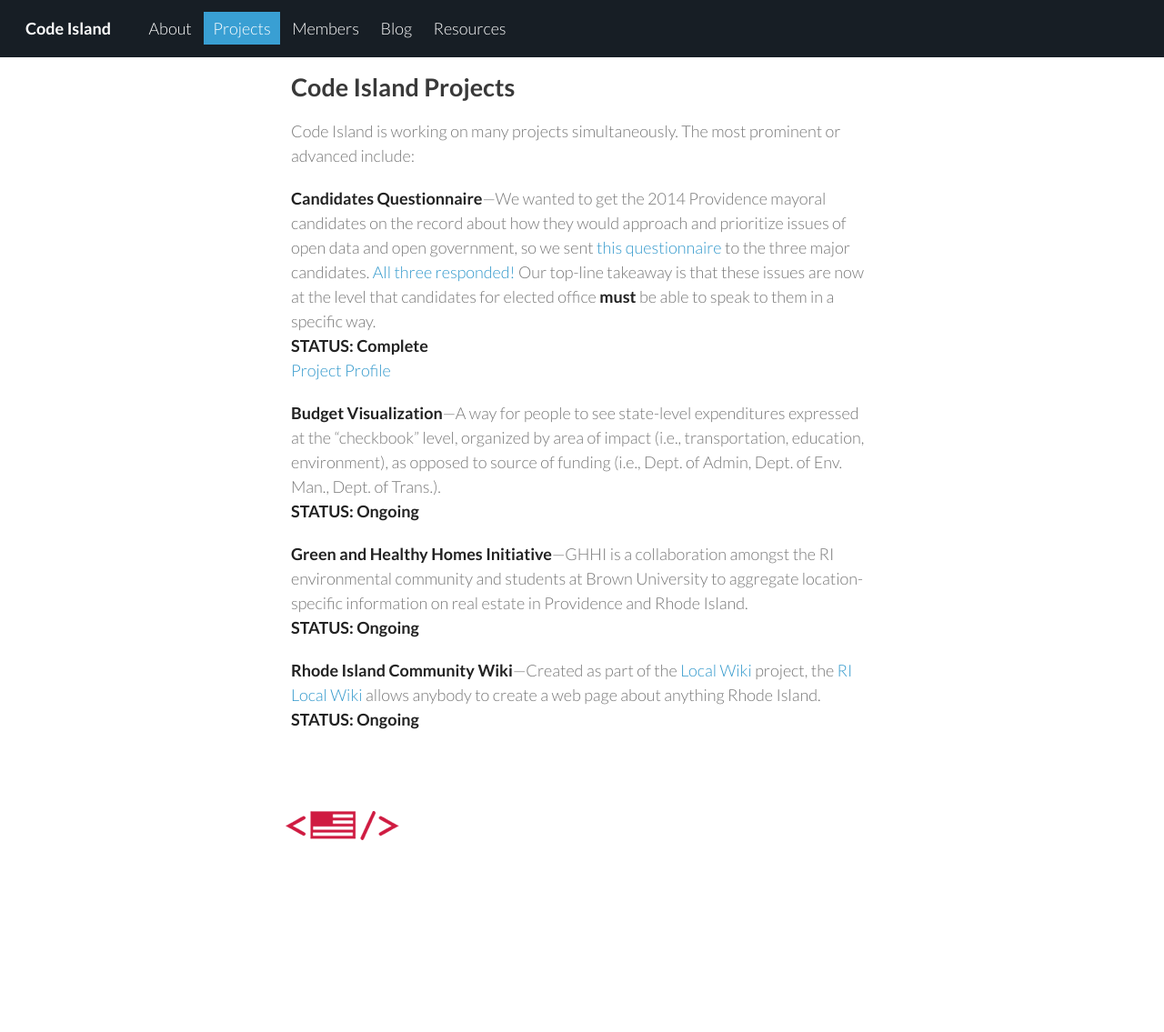
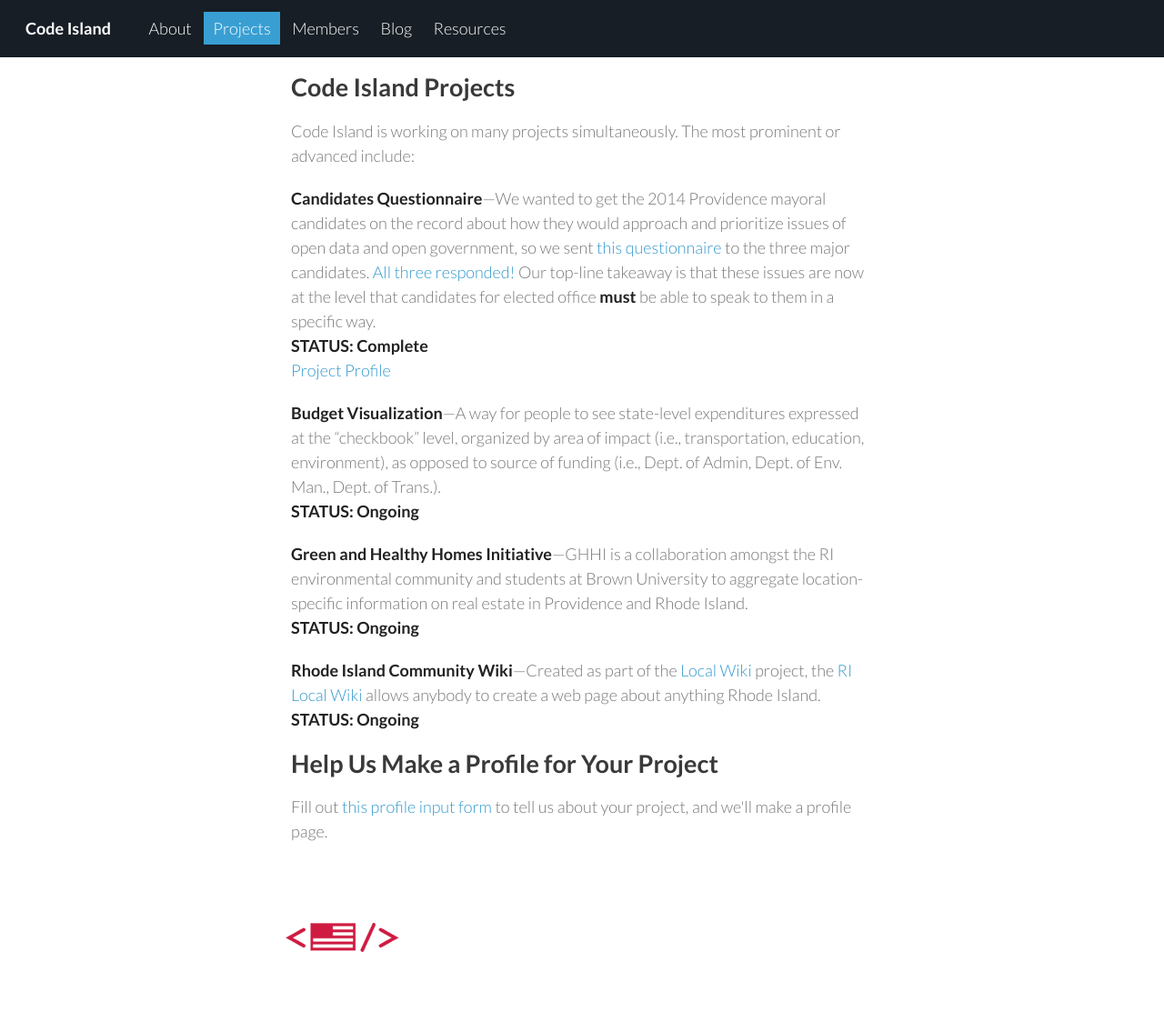
Before and after one commit to codeisland/codeisland.github.io, a Jekyll site: the page built from projects/index.html, in a window 1280 px wide. Shown: the whole page at 91% size. Built offline with Jekyll 4.4.1, drawn with Linux system fonts in a browser that asks for light colours; before the commit the page ends 1012 px from its top, so only the background shows below that.

Commit message:
Update index.html
Added link to profile input form.

```diff
--- a/projects/index.html
+++ b/projects/index.html
@@ -24,3 +24,5 @@
   <strong>Rhode Island Community Wiki</strong>—Created as part of the <a title="Local Wiki is a world-wide project to document everything everywhere" href="http://localwiki.net/">Local Wiki </a>project, the <a title="Document everything RI!" href="http://localwiki.net/ri">RI Local Wiki</a> allows anybody to create a web page about anything Rhode Island.
   <br /><strong>STATUS: Ongoing</strong>
 </p>
+<h2>Help Us Make a Profile for Your Project</h2>
+<p>Fill out <a href="/projects/profile-input/">this profile input form</a> to tell us about your project, and we'll make a profile page.</p>
```
